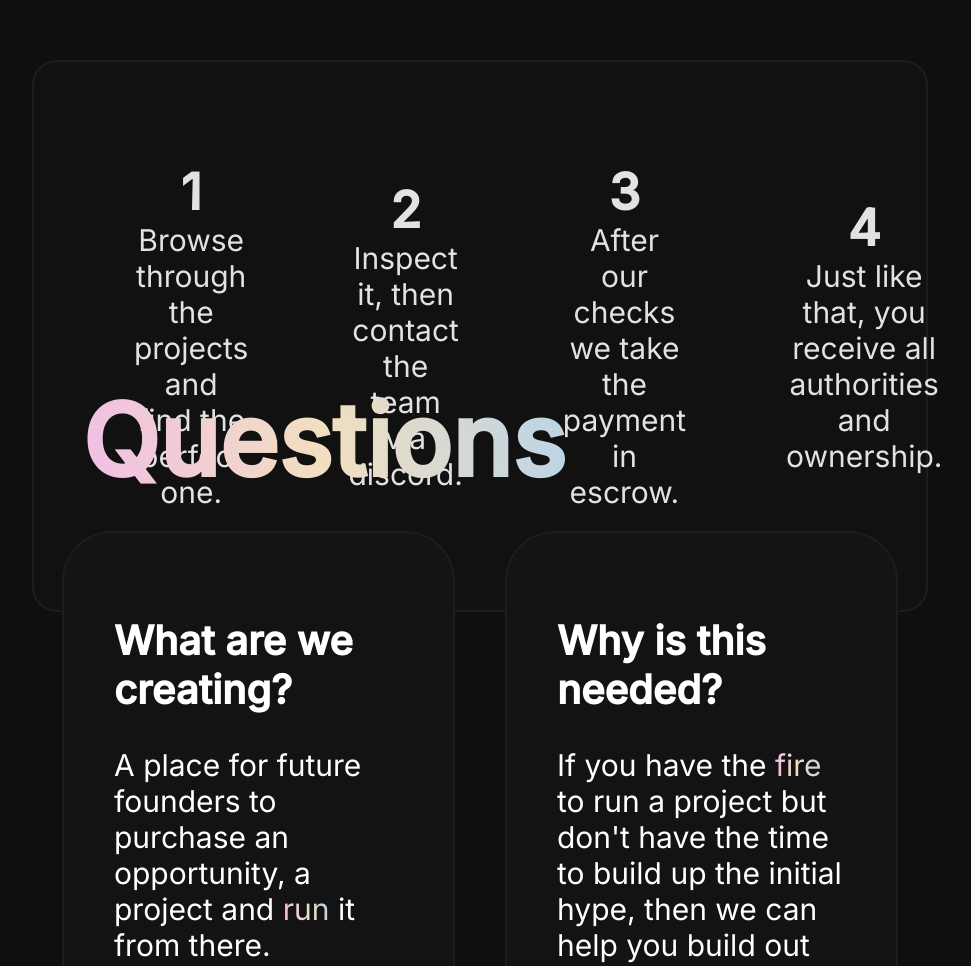
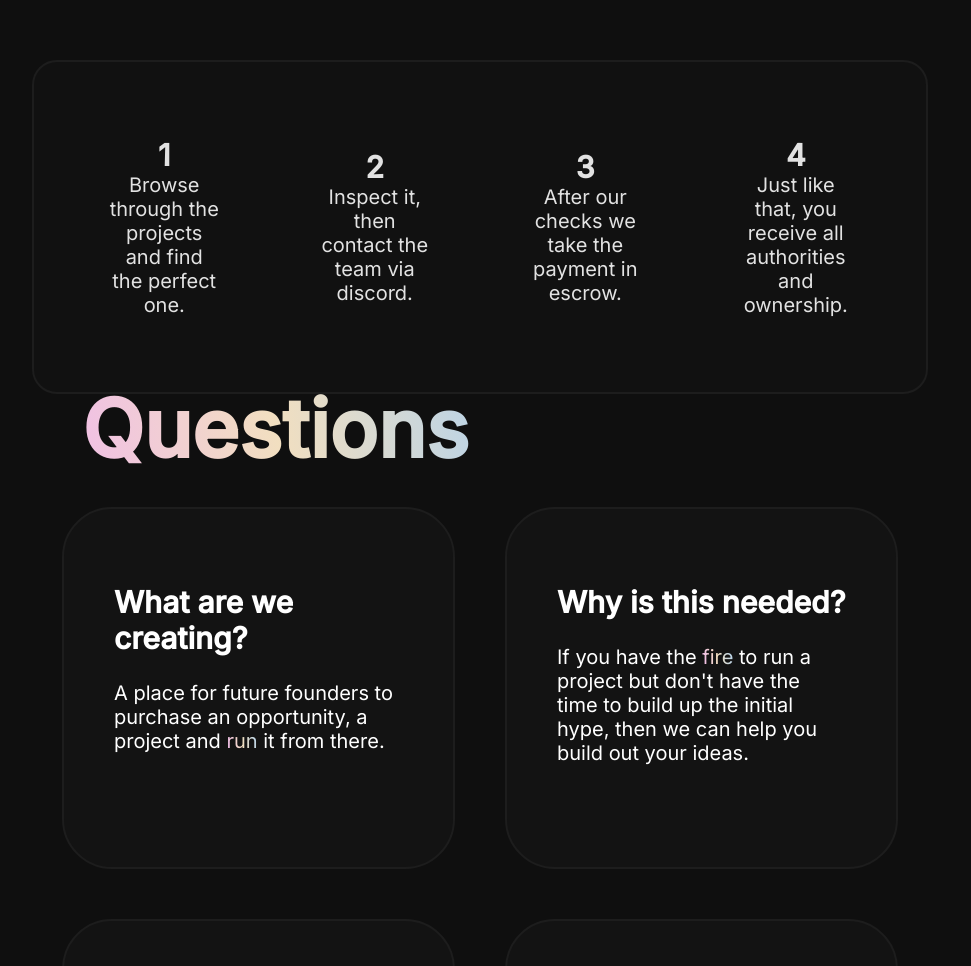
Before and after one commit to stjkr/projexts-market, a plain HTML site: page index.html in a window 1280 px wide. Shown: the part 840-1806 px from the top of the page, without its empty margins (160-1131 px from the left). Drawn offline with nearby package versions, Linux system fonts and the light colour scheme.

Commit message:
zoomed fix

```diff
--- a/css/index.css
+++ b/css/index.css
@@ -103,13 +103,13 @@ header {
 }
 
 .link {
-    font-size: 24px;
+    font-size: 22px;
     margin: auto;
     transition: transform 0.75s;
     padding: 12px 32px;
     border-radius: 10px;
     background: #111111;
-    border: 1px solid black;
+    /* border: 1px solid black; */
     color: var(--light-ft);
 }
 
@@ -197,7 +197,7 @@ header {
 
 .section-2 .box{
     /* height: 300px; */
-    padding: 50px;
+    padding: 25px;
     /* width: 80%; */
     border-radius: 25px;
     margin: auto;
@@ -224,7 +224,7 @@ header {
 }
 
 .section-2 .box .info span{
-    font-size: 50px;
+    font-size: 30px;
     font-weight: 900;
     text-align: center;
     color: var(--light-ft);
@@ -232,7 +232,7 @@ header {
 
 .section-2 .box .info span text{
     font-weight: 300;
-    font-size: 30px;
+    font-size: 20px;
 }
 
 
@@ -243,7 +243,7 @@ header {
 
 .section-3 .title{
     font-weight: 900;
-    font-size: 100px;
+    font-size: 80px;
     padding: 50px;
 }
 
@@ -267,11 +267,11 @@ header {
 }
 
 .question-box h1{
-    font-size: 40px;
+    font-size: 30px;
 }
 
 .question-box h2{
-    font-size: 30px;
+    font-size: 20px;
     font-weight: 300;
 }
 
```
